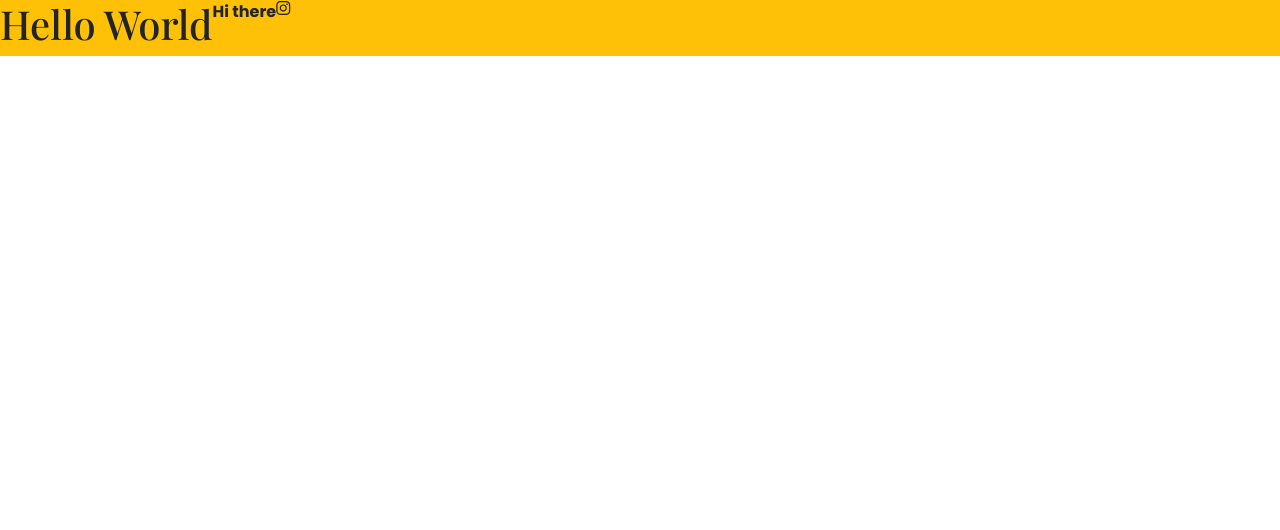
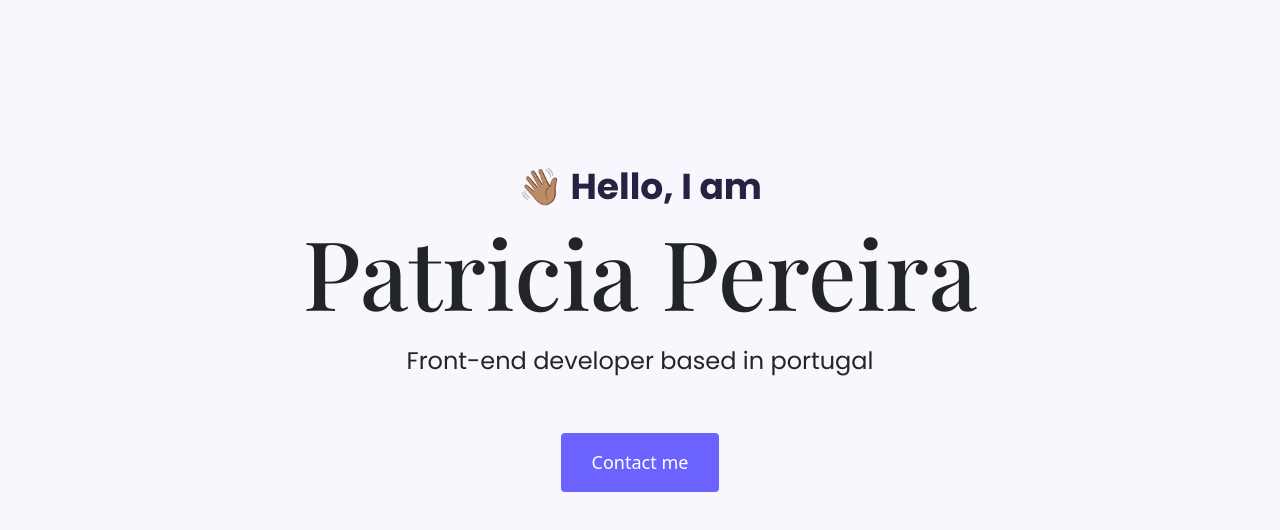
Before and after one commit to Teslimat/portfolio-project, a plain HTML site: page index.html in a window 1280 px wide. Drawn offline with nearby package versions, Linux system fonts and the light colour scheme; a web font is replaced by a local one.

Commit message:
Added the basic HTML elements and styled using CSS

```diff
--- a/index.html
+++ b/index.html
@@ -4,11 +4,11 @@
     <meta charset="UTF-8" />
     <meta name="viewport" content="width=device-width, initial-scale=1.0" />
     <title>Document</title>
+    <link rel="stylesheet" href="styles/app.css" />
     <link rel="preconnect" href="https://fonts.googleapis.com" />
     <link rel="preconnect" href="https://fonts.gstatic.com" crossorigin />
-     <link rel="stylesheet" href="styles/app.css" />
     <link
-      href="https://fonts.googleapis.com/css2?family=Playfair+Display:ital,wght@0,400..900;1,400..900&family=Poppins:wght@700&display=swap"
+      href="https://fonts.googleapis.com/css2?family=Playfair+Display:ital,wght@0,400..900;1,400..900&family=Poppins:ital,wght@0,100;0,200;0,300;0,400;0,500;0,600;0,700;0,800;0,900;1,100;1,200;1,300;1,400;1,500;1,600;1,700;1,800;1,900&display=swap"
       rel="stylesheet" />
     <link
       href="https://cdn.jsdelivr.net/npm/bootstrap@5.3.3/dist/css/bootstrap.min.css"
@@ -20,14 +20,19 @@
       src="https://cdn.jsdelivr.net/npm/bootstrap@5.3.3/dist/js/bootstrap.bundle.min.js"
       integrity="sha384-YvpcrYf0tY3lHB60NNkmXc5s9fDVZLESaAA55NDzOxhy9GkcIdslK1eN7N6jIeHz"
       crossorigin="anonymous"></script>
-     <script src="https://kit.fontawesome.com/3b01a760d9.js" crossorigin="anonymous"></script>
+    <script
+      src="https://kit.fontawesome.com/3b01a760d9.js"
+      crossorigin="anonymous"></script>
+  </head>
 
-  </head>
   <body>
-    <div class="d-flex bg-warning">
-      <h1>Hello World</h1>
-      <p>Hi there</p>
-      <i class="fa-brands fa-instagram"></i>
+    <div class="hero">
+      <p>👋🏽 Hello, I am</p>
+      <h1>Patricia Pereira</h1>
+      <h2 class="mb-5">Front-end developer based in portugal</h2>
+      <div>
+        <a href="#" class="btn btn-branding contact-btn">Contact me</a>
+      </div>
     </div>
   </body>
 </html>
--- a/styles/app.css
+++ b/styles/app.css
@@ -1,14 +1,59 @@
+:root{
+    --branding-color: #6c63ff;
+    --secondary-color: #f9f7fe;
+    --heading-font-family:"Playfair Display", serif;
+    --deafult-font-family:"Poppins", sans-serif;
+}
+
+
+h1,
+h2,
+h3,
+h4,
+h5,
+h6 {
+  color: black;
+  font-family: var(--heading-font-family);
+  font-weight: bold;
+}
 
 
 
-
-h1 {
-  color: black;
-  font-family: "Playfair Display", serif;
-  font-weight: bold;
+p {
+  font-family: var(--deafult-font-family);
+  font-weight: normal;
 }
 
-p{
-    font-family: "Poppins", sans-serif;
+.hero {
+  background: var(--secondary-color);
+  text-align: center;
+  padding: 160px 20px;
+}
+
+.hero h1{
+    font-size: 96px;
+}
+
+.hero p {
+  font-family: var(--deafult-font-family);
+  font-size: 36px;
+  font-weight: bold;
+  margin: 0;
+  color: #272142;
+}
+
+.hero h2{
+    font-family: var(--deafult-font-family);
     font-weight: normal;
+    font-size: 24px;
+    line-height: 2;
 }
+
+.hero .contact-btn{
+    background: var(--branding-color);
+    border-radius: 4px;
+    color: #ffffff;
+    font-size: 18px;
+    line-height: 27px;
+    padding: 15px 30px;
+}
```
